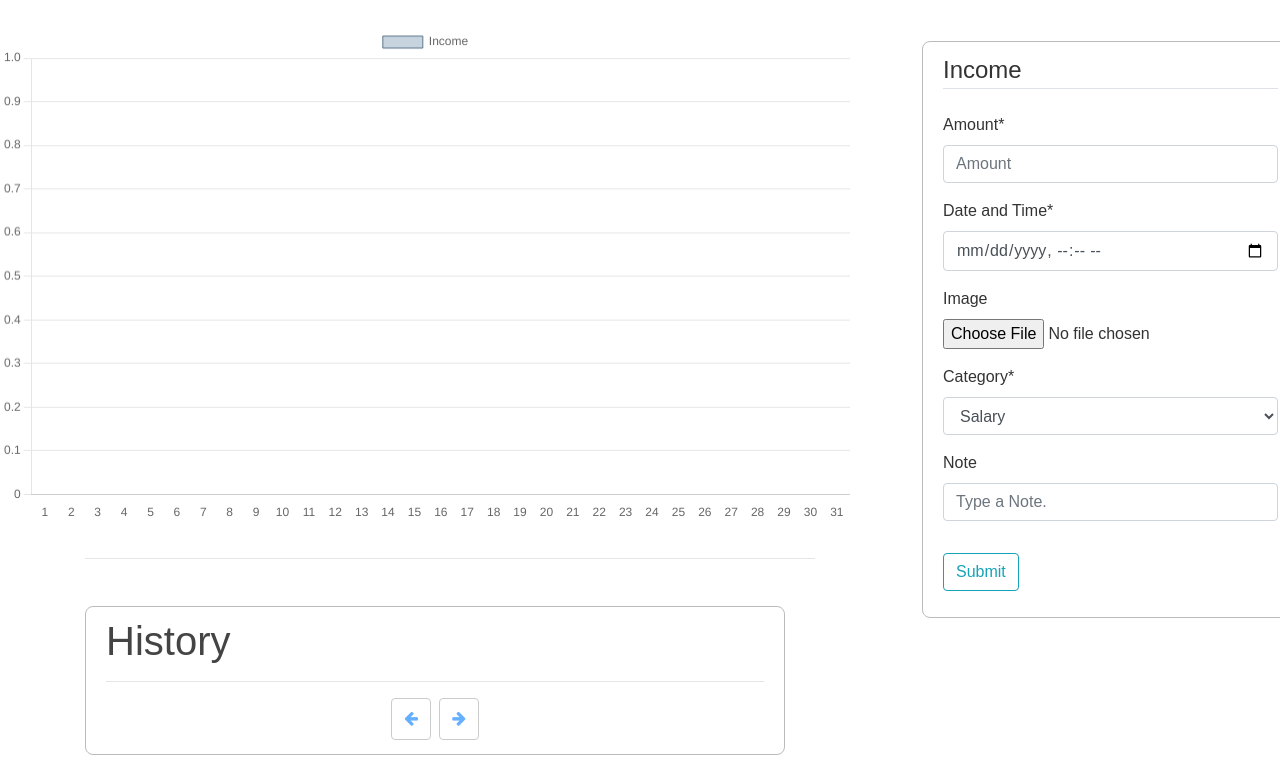
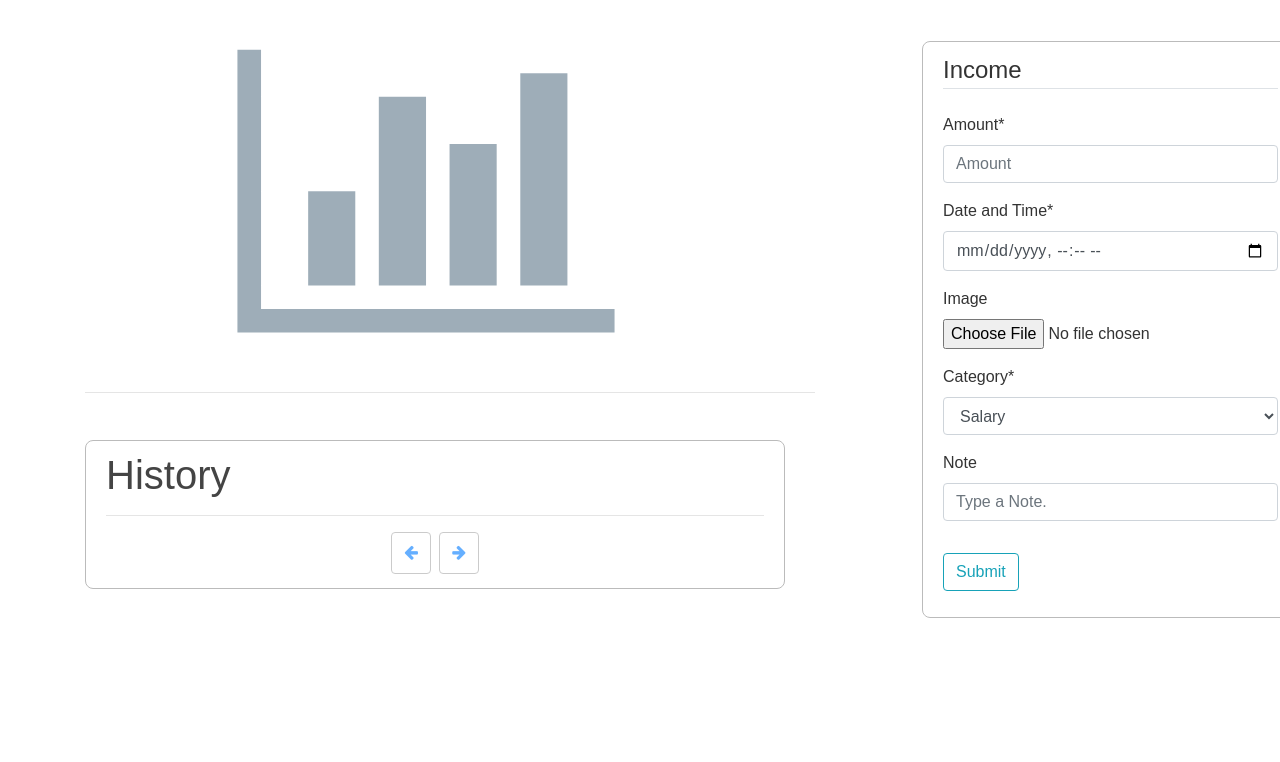
Before and after one commit to om-modh/expense_project, a Django app: page /income/ in a window 1280 px wide. Shown: the part 64-826 px from the top of the page. After the commit the page ends 682 px from the top, so only its background shows below. Run offline with Django 4.2, Linux system fonts and the light colour scheme; a user stored in the database is signed in; data that the repository does not hold is empty; some libraries are stand-ins or nearby versions.

Commit message:
empty bar chart

```diff
--- a/manager/static/manager/main.css
+++ b/manager/static/manager/main.css
@@ -324,3 +324,11 @@ a.article-title:hover {
     width: 250px;
     color: #5f788a;
 }
+
+.empty-bar-chart{
+    display: flex;
+    opacity: 0.6;
+    justify-content: center;
+    font-size: 330px;
+    color: #5f788a;
+}
--- a/manager/templates/manager/income.html
+++ b/manager/templates/manager/income.html
@@ -3,12 +3,12 @@
 {% block pages %}
     <div class="col-8">
         <div class="chartBox">
-            {% if totalIncome == 0 %}
+            {% if amountExist %}
+                <canvas id="myIncomeChart" width="300" height="175"></canvas>
+            {% else %}
                 <a href = "{% url "manager-income" %}" title="Please click on this to add amount to see graph">
-                    <i class="fa fa-bar-chart empty-pie" style="opacity:.3;" aria-hidden="true"></i>
+                    <i class="fa fa-bar-chart empty-bar-chart" aria-hidden="true"></i>
                 </a>
-            {% else %}
-                <canvas id="myIncomeChart" width="300" height="175"></canvas>
             {% endif %}
         </div>
         <hr>
--- a/manager/views.py
+++ b/manager/views.py
@@ -70,7 +70,7 @@ def home(request):
 
 @login_required
 def income(request):
-
+    amountExist = False
     datesQuery = []
     amountQuery = []
     amountDaily = [0]*31
@@ -79,7 +79,6 @@ def income(request):
     graphDates = []
     for i in range(1, 32):
         graphDates.append(i)
-
 
     user = request.user
     queryset = Income.objects.filter(User_id = user, DeletedAt = None, IncomeDate__month=month).order_by('IncomeDate')
@@ -117,6 +116,9 @@ def income(request):
     else:
         form = UserIncomeForm()
 
+    if(len(amountQuery)>0):
+        amountExist = True
+
     p = Paginator(Income.objects.filter(User_id = user, DeletedAt = None).order_by('-IncomeDate'), 5)
     page = request.GET.get('page')
     incomes = p.get_page(page)
@@ -128,6 +130,7 @@ def income(request):
         'form' : form,
         'incomes' : incomes,
         'pages': p,
+        'amountExist' : amountExist,
     }
     return render(request, 'manager/income.html', context)
 
@@ -170,6 +173,7 @@ def expense(request):
     # Variables, list, integers.
     month = request.POST.get('month', '10')
     fullDate = []
+    amountExist = False
     datesQuery = []
     amountQuery = []
     amountDaily = [0]*31
@@ -205,6 +209,8 @@ def expense(request):
             k+=1
         key+=1
 
+    if(len(amountQuery)>0):
+        amountExist = True
 
     # History Pagination.
     p = Paginator(Expense.objects.filter(User_id = user, DeletedAt = None).order_by('-ExpenseDate'), 5)
@@ -231,6 +237,7 @@ def expense(request):
         'expenses' : expenses,
         'fullDate' : fullDate,
         'pages': p,
+        'amountExist' : amountExist,
     }
     return render(request, 'manager/expense.html', context)
 
```
Also changed, not shown: manager/templates/manager/expense.html (+7 -1 lines).
